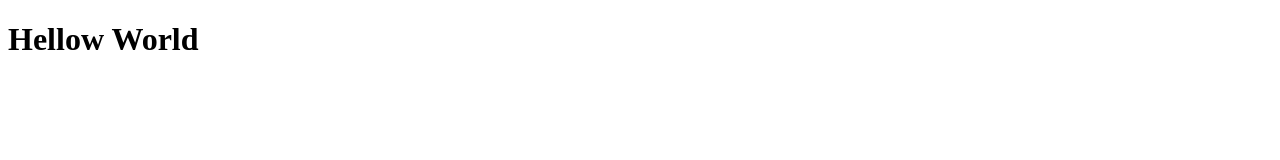
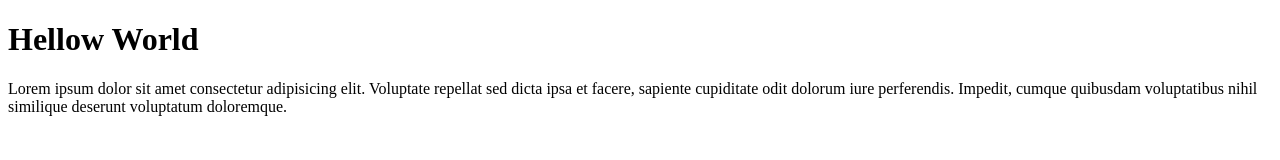
Before and after one commit to Harymuh/wpu-git-test, a plain HTML site: page index.html in a window 1280 px wide. Drawn offline with Linux system fonts and the light colour scheme.

Commit message:
menambahkan paragraf

```diff
--- a/index.html
+++ b/index.html
@@ -8,5 +8,9 @@
 </head>
 <body>
     <h1>Hellow World</h1>
+
+    <p>Lorem ipsum dolor sit amet consectetur adipisicing elit. Voluptate repellat sed dicta ipsa et facere, sapiente cupiditate odit dolorum iure perferendis. Impedit, cumque quibusdam voluptatibus nihil similique deserunt voluptatum doloremque.</p>
+
+
 </body>
 </html>
```
